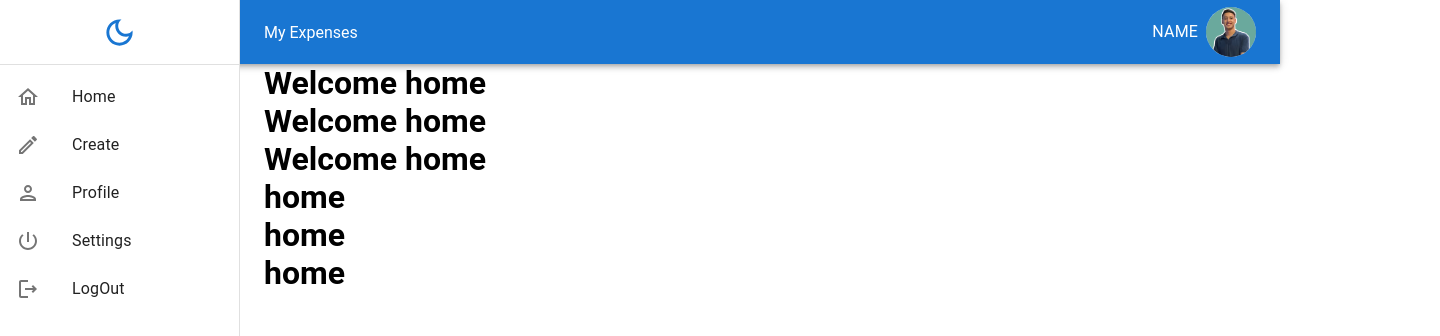
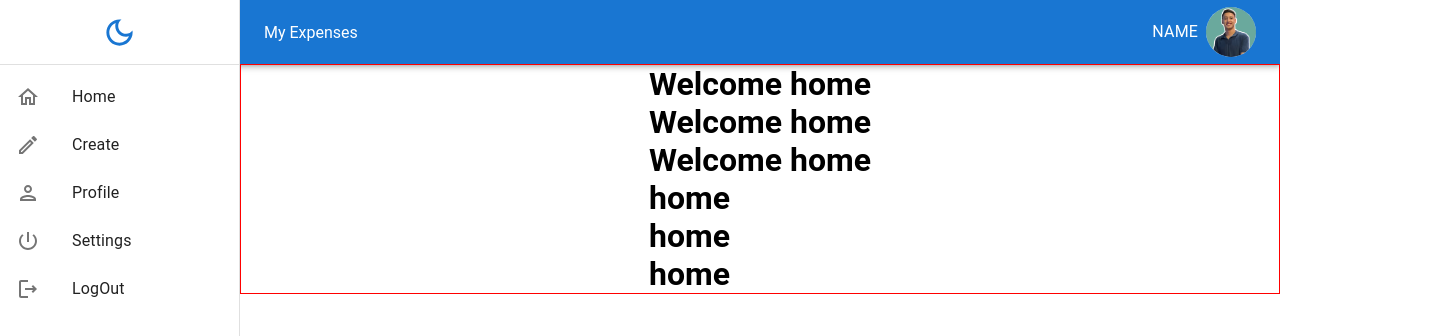
Before and after one commit to Abd0000/mui-toturial, a React (Create React App) app: page / in a window 1280 px wide. Shown: the top 336 px of the page, 1440 px wide, since content can reach past the window. Built offline with nearby package versions, Linux system fonts and the light colour scheme.

Commit message:
return back

```diff
--- a/src/pages/Root.jsx
+++ b/src/pages/Root.jsx
@@ -2,16 +2,16 @@ import React from "react";
 import { Outlet } from "react-router-dom";
 import Navbar from "components/Navbar";
 import Sidebar from "components/Sidebar";
-import { Box, Container } from "@mui/material";
+import { Box } from "@mui/material";
 const drawerWidth = 240;
 const Root = () => {
   return (
     <div>
       <Navbar drawerWidth={drawerWidth} />
       <Sidebar drawerWidth={drawerWidth} />
-      <Container sx={{ml:`${drawerWidth}px`}}>
+      <Box className="border" sx={{ml:`${drawerWidth}px`}}>
         <Outlet />
-      </Container>
+      </Box>
     </div>
   );
 };
```
